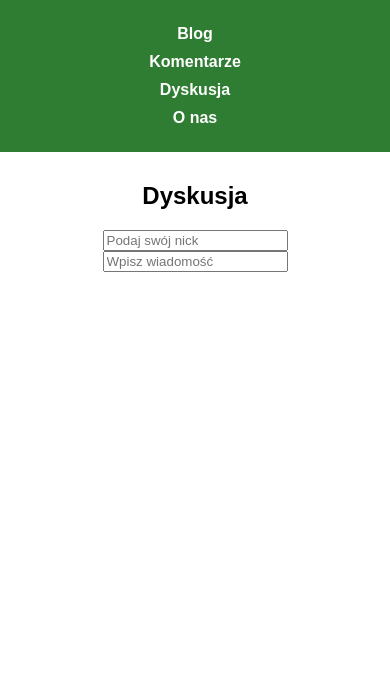
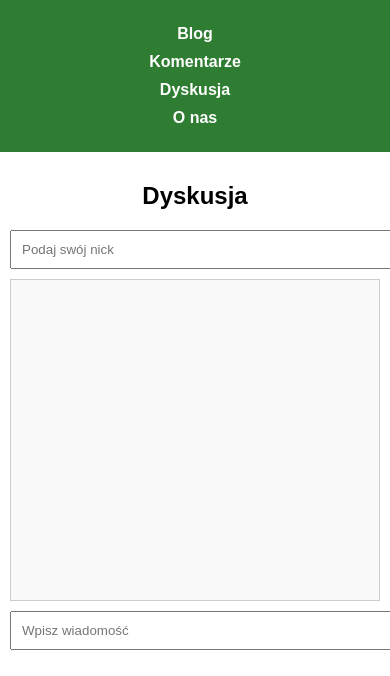
Before and after one commit to Blog4Games/Blog4Games, a plain HTML site: page public/index.html in a window 390 px wide. Both pictures are taken after a click on the link "Dyskusja". Drawn offline with Linux system fonts and the light colour scheme; no server answers.

Commit message:
Update style.css

```diff
--- a/public/style.css
+++ b/public/style.css
@@ -65,4 +65,25 @@ section.active {
   .container {
     padding: 10px;
   }
+  #discussion {
+  max-width: 600px;
+  margin: auto;
 }
+
+#chatWindow {
+  border: 1px solid #ccc;
+  height: 300px;
+  overflow-y: scroll;
+  margin-bottom: 10px;
+  padding: 10px;
+  text-align: left;
+  background-color: #f9f9f9;
+}
+
+#chatMessage, #chatUsername {
+  width: 100%;
+  padding: 10px;
+  margin-bottom: 10px;
+}
+
+}
```
